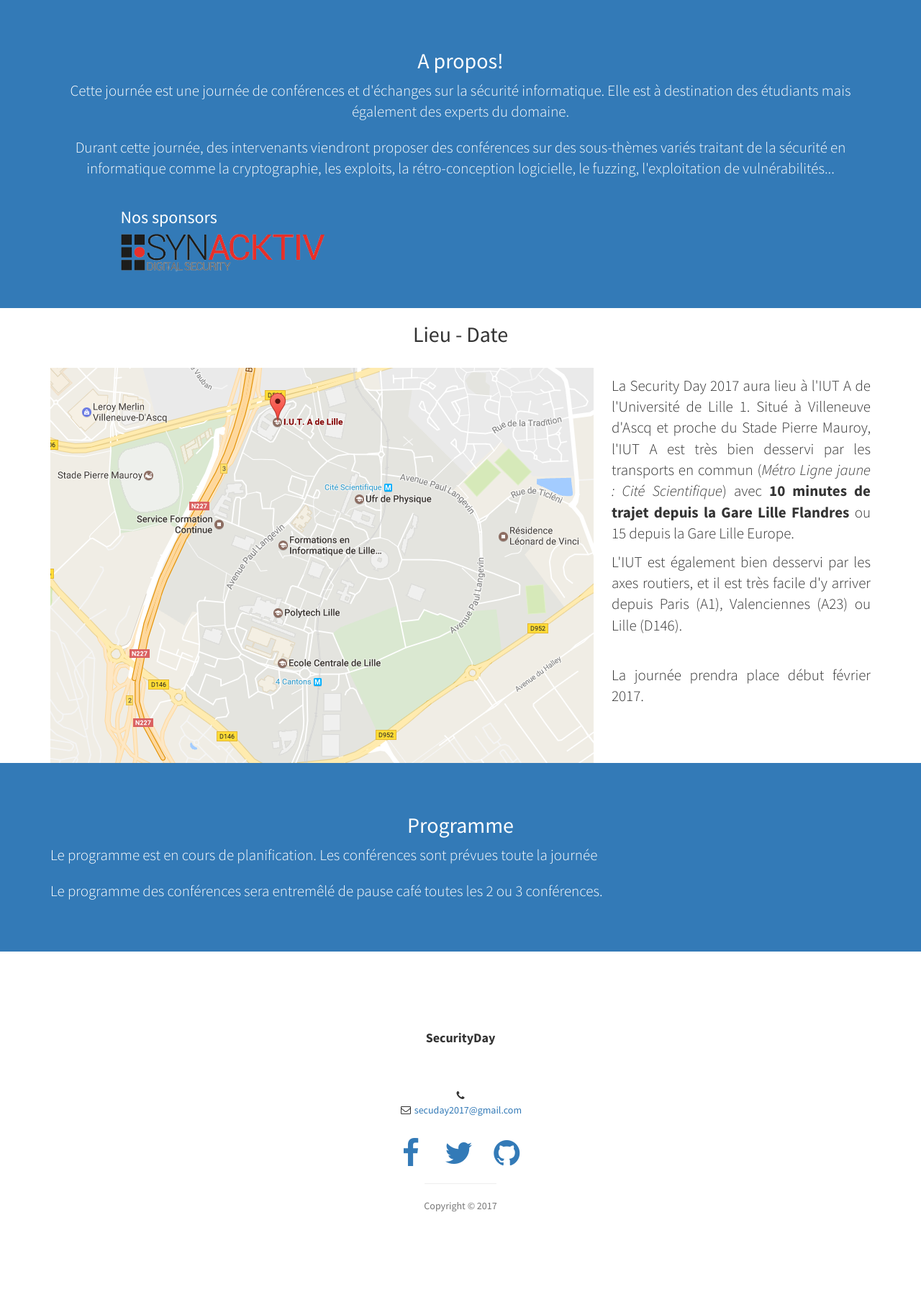
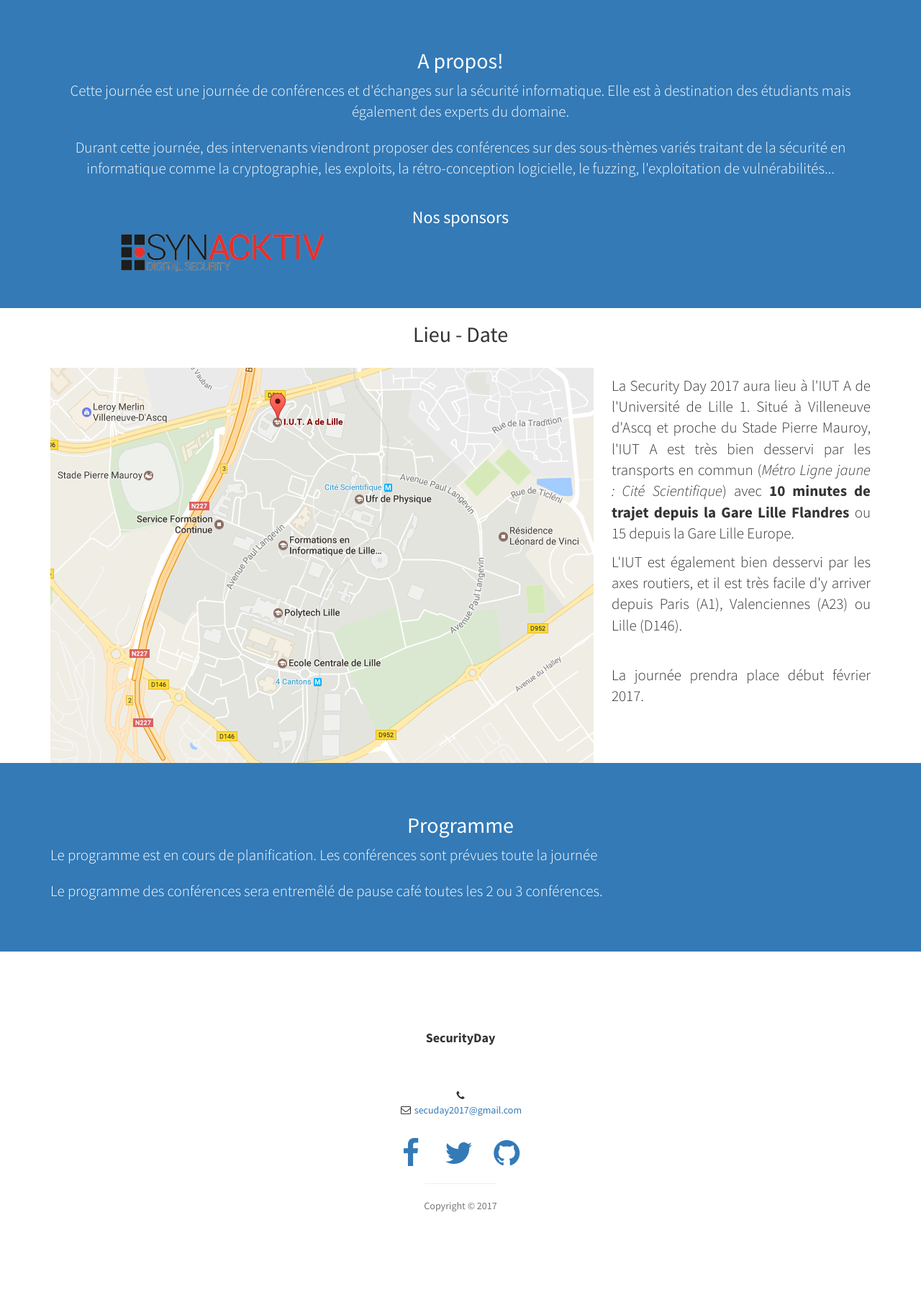
Before and after one commit to securityday2017/SecuDay.github.io, a Jekyll site: the page built from index.html, in a window 1280 px wide. Shown: the part 902-2697 px from the top of the page at 72% size. Built offline with Jekyll 4.4.1, drawn with Linux system fonts in a browser that asks for light colours.

Commit message:
Changement du layout pour les sponsors

```diff
--- a/_includes/about.html
+++ b/_includes/about.html
@@ -10,8 +10,10 @@
           Durant cette journée, des intervenants viendront proposer des conférences sur des sous-thèmes variés traitant de la sécurité en informatique comme la cryptographie, les exploits, la rétro-conception logicielle, le fuzzing, l'exploitation de vulnérabilités...
         </p>
       </div>
+    </div>
+    <div class="row">
       <div class="col-md-10 col-md-offset-1 col-lg-10 col-lg-offset-1">
-      <h3>Nos sponsors</h3>
+        <h3 class="text-center">Nos sponsors</h3>
         <img src="img/SynAcktiv.png" width="30%" height="30%"/>
       </div>
 
```
